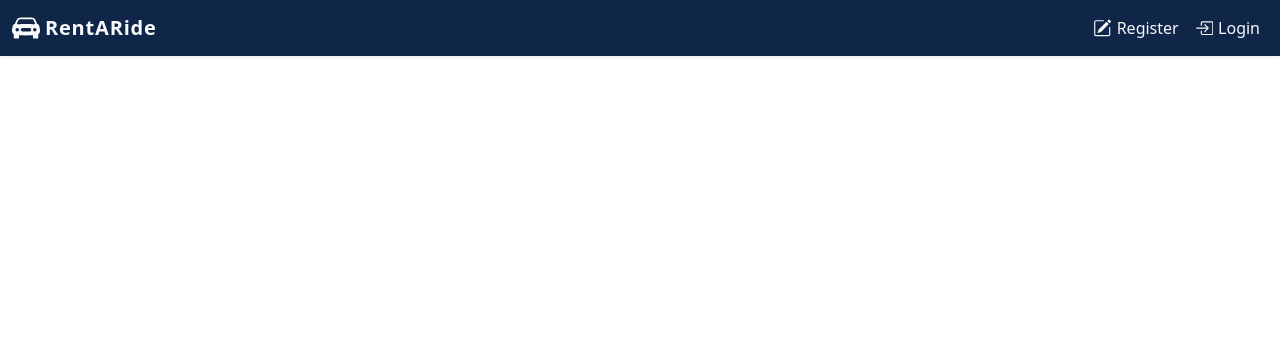
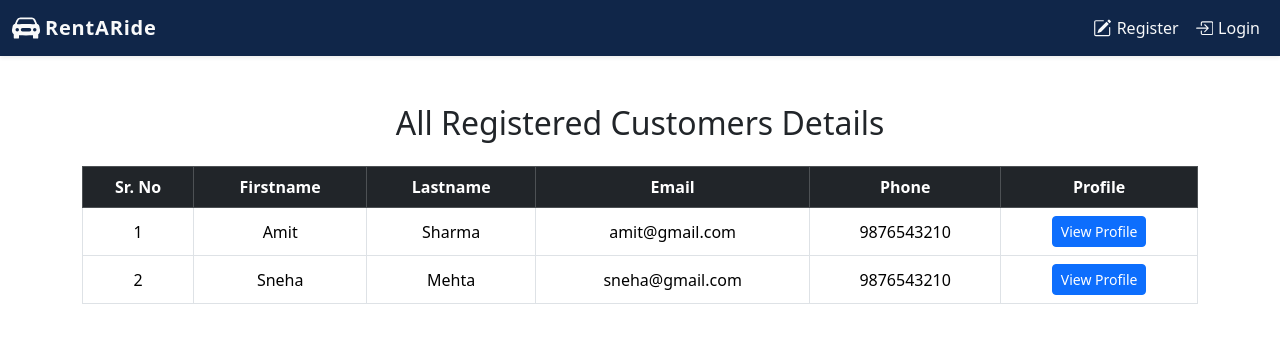
Before and after one commit to cdac-crms/Vehicle-Management-System, a React (Vite) app in the folder frontend/VehicleManagementSystem/: page /admin/view-customers in a window 1280 px wide. Shown: the top 342 px of the page. Built offline with nearby package versions, Linux system fonts and the light colour scheme.

Commit message:
Added View All Customers Page in admin and Updated routes in App.jsx file

```diff
--- a/frontend/VehicleManagementSystem/src/App.jsx
+++ b/frontend/VehicleManagementSystem/src/App.jsx
@@ -15,6 +15,7 @@ import CarDetailsPage from './Pages/Customer/CarDetailsPage';
 import BookingDetailsPage from './Pages/Customer/BookingDetailsPage';
 import MyBookingsPage from './Pages/Customer/MyBookingsPage';
 import UpdateProfilePage from './Pages/Customer/UpdateProfilePage';
+import ViewAllCustomers from "./Pages/Admin/CustomerComponent/ViewAllCustomers";
 
 
 
@@ -34,12 +35,14 @@ function App() {
         <Route path="/admin/add-variant" element={<AddVariantForm />} />
         <Route path="/admin/add-vehicle" element={<AddVehicleForm />} />
         <Route path="/admin/vehicles" element={<ViewAllVehicles />} />
+        <Route path="/admin/view-customers" element={<ViewAllCustomers />} />
 
         <Route path="/customer/customer-dashboard" element={<CustomerDashboard />} />
         <Route path="/customer/car-details/:id" element={<CarDetailsPage />} />
         <Route path="/customer/booking-details/:id" element={<BookingDetailsPage />} />
         <Route path="/customer/my-bookings" element={<MyBookingsPage />} />
         <Route path="/customer/my-profile" element={<UpdateProfilePage />} />
+
 
 
 
--- a/frontend/VehicleManagementSystem/src/Components/Navbar/Header.jsx
+++ b/frontend/VehicleManagementSystem/src/Components/Navbar/Header.jsx
@@ -3,6 +3,10 @@ import { Link, useNavigate } from 'react-router-dom';
 import { MdDashboard } from "react-icons/md";
 import { BsCarFrontFill,BsPencilSquare,BsBoxArrowInRight,BsJournalCheck,BsPersonBadge,BsBoxArrowRight,BsPersonCircle,BsPersonPlus,
     BsBuilding,BsGearWideConnected,BsListUl,BsPeopleFill,BsQuestionCircle,} from 'react-icons/bs';
+
+import { FaRupeeSign } from "react-icons/fa";
+import { VscFeedback } from "react-icons/vsc";
+
 
 const Header = () => {
   const navigate = useNavigate();
@@ -133,7 +137,7 @@ const Header = () => {
             )}
 
             {/* Admin links */}
-            {token && role === 'admin' && (
+          {token && role === 'admin' && (
               <>
                 <li className="nav-item">
                   <Link
@@ -162,35 +166,73 @@ const Header = () => {
                     <BsGearWideConnected style={iconStyle} /> Add Variant
                   </Link>
                 </li>
-                <li className="nav-item">
+
+                 <li className="nav-item">
                   <Link
-                    to="/admin/viewAllvariants"
+                    to="/admin/add-vehicle"
                     className="nav-link d-flex align-items-center text-light"
                     style={{ fontWeight: 500 }}
                   >
-                    <BsListUl style={iconStyle} /> Variants
+                    <BsCarFrontFill style={iconStyle} /> Add Vehicle
                   </Link>
                 </li>
+
+
                 <li className="nav-item">
                   <Link
-                    to="/admin/ViewAllCustomerBooking"
+                    to="/admin/vehicles"
+                    className="nav-link d-flex align-items-center text-light"
+                    style={{ fontWeight: 500 }}
+                  >
+                    <BsListUl style={iconStyle} /> Vehicles
+                  </Link>
+                </li>
+
+
+                <li className="nav-item">
+                  <Link
+                    to="/admin/bookings"
                     className="nav-link d-flex align-items-center text-light"
                     style={{ fontWeight: 500 }}
                   >
                     <BsJournalCheck style={iconStyle} /> Bookings
                   </Link>
                 </li>
+
+
                 <li className="nav-item">
                   <Link
-                    to="/admin/viewAllcustomers"
+                    to="/admin/view-customers"
                     className="nav-link d-flex align-items-center text-light"
                     style={{ fontWeight: 500 }}
                   >
                     <BsPeopleFill style={iconStyle} /> Customers
                   </Link>
                 </li>
+
+                <li className="nav-item">
+                  <Link
+                    to="/admin/customers"
+                    className="nav-link d-flex align-items-center text-light"
+                    style={{ fontWeight: 500 }}
+                  >
+                    <FaRupeeSign style={iconStyle} /> Payments
+                  </Link>
+                </li>
+
+                <li className="nav-item">
+                  <Link
+                    to="/admin/customers"
+                    className="nav-link d-flex align-items-center text-light"
+                    style={{ fontWeight: 500 }}
+                  >
+                    <VscFeedback  style={iconStyle} /> Feedback
+                  </Link>
+                </li>
+
+
                 {/* Help & Support */}
-                <li className="nav-item">
+                {/* <li className="nav-item">
                   <Link
                     to="/help-support"
                     className="nav-link d-flex align-items-center text-light"
@@ -198,7 +240,9 @@ const Header = () => {
                   >
                     <BsQuestionCircle style={iconStyle} /> Help & Support
                   </Link>
-                </li>
+                </li> */}
+
+
                 <li className="nav-item">
                   <button
                     onClick={logoutHandler}
--- /dev/null
+++ b/frontend/VehicleManagementSystem/src/Pages/Admin/CustomerComponent/ViewAllCustomers.jsx
@@ -0,0 +1,79 @@
+import React, { useEffect, useState } from "react";
+import { useNavigate } from "react-router-dom";
+
+const ViewAllCustomers = () => {
+  const [customers, setCustomers] = useState([]);
+
+  useEffect(() => {
+    setCustomers([
+      {
+        id: 1,
+        firstname: "Amit",
+        lastname: "Sharma",
+        email: "amit@gmail.com",
+        phone: "9876543210",
+        // drivingLicenseUrl: "https://example.com/license1.jpg"
+      },
+      {
+        id: 2,
+        firstname: "Sneha",
+        lastname: "Mehta",
+        email: "sneha@gmail.com",
+        phone: "9876543210",
+        // drivingLicenseUrl: "https://example.com/license2.jpg"
+      },
+    ]);
+  }, []);
+
+  const navigate = useNavigate();
+
+  const handleViewLicense = (customer) => {
+    navigate(`/admin/customer/${customer.id}`, { state: customer });
+  };
+
+  return (
+    <div className="container mt-5">
+      <h2 className="text-center mb-4">All Registered Customers Details </h2>
+      {customers.length > 0 ? (
+        <div className="table-responsive">
+          <table className="table table-bordered table-hover align-middle text-center">
+            <thead className="table-dark">
+              <tr>
+                <th>Sr. No</th>
+                <th>Firstname</th>
+                <th>Lastname</th>
+                <th>Email</th>
+                <th>Phone</th>
+                <th>Profile</th>
+              </tr>
+            </thead>
+            <tbody>
+              {customers.map((cust) => (
+                <tr key={cust.id}>
+                  <td>{cust.id}</td>
+                  <td>{cust.firstname}</td>
+                  <td>{cust.lastname}</td>
+                  <td>{cust.email}</td>
+                  <td>{cust.phone}</td>
+
+                  <td>
+                    <button
+                      className="btn btn-sm btn-primary"
+                      onClick={() => handleViewLicense(cust)}
+                    >
+                      View Profile
+                    </button>
+                  </td>
+                </tr>
+              ))}
+            </tbody>
+          </table>
+        </div>
+      ) : (
+        <p className="text-center text-muted">No customers found.</p>
+      )}
+    </div>
+  );
+};
+
+export default ViewAllCustomers;
```
